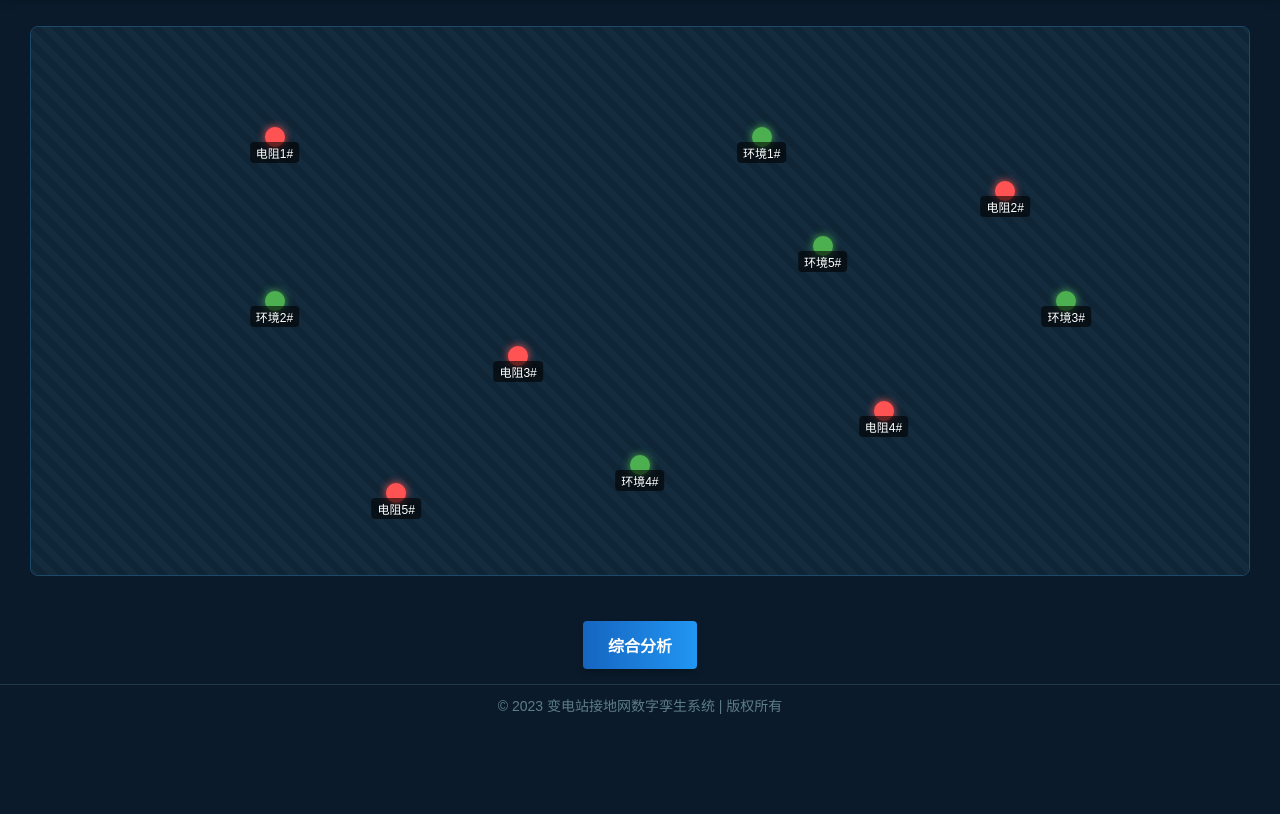
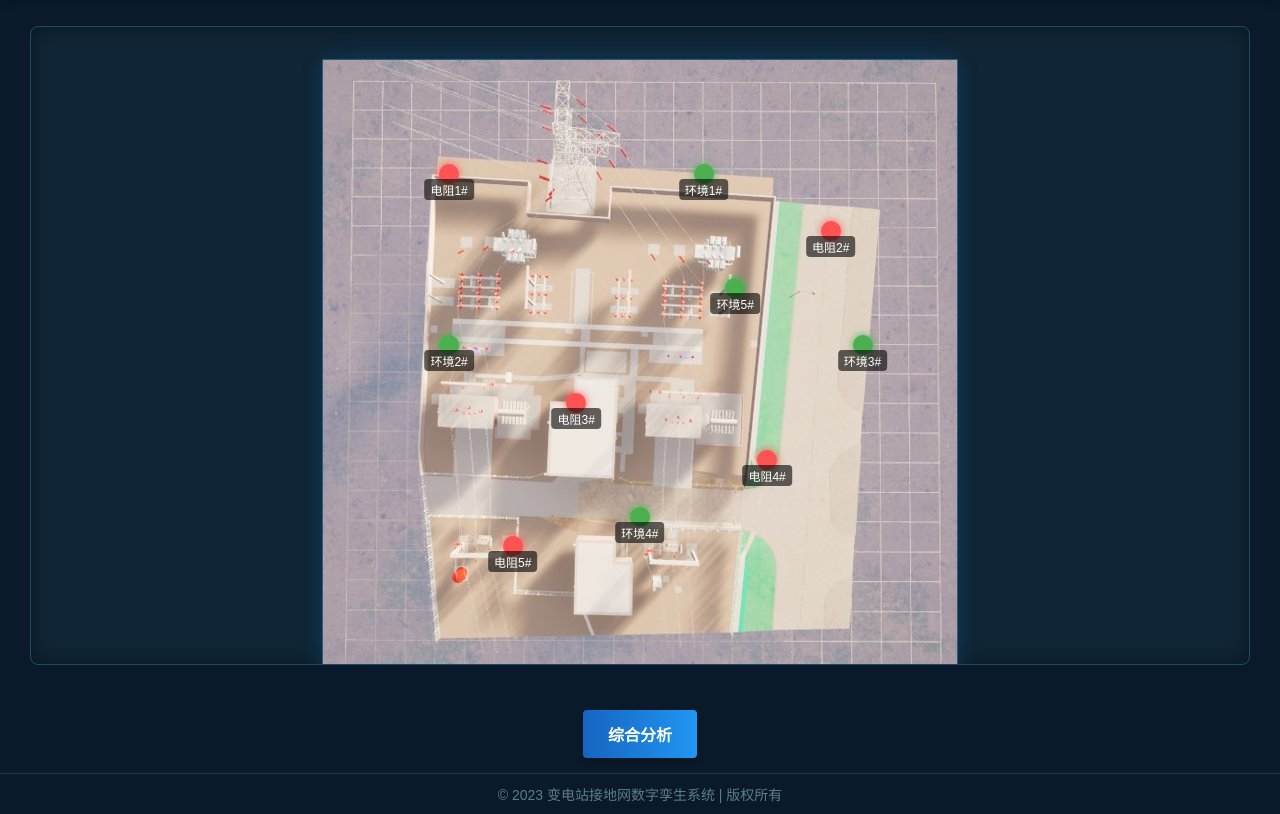
Before and after one commit to LAILI-civil/Substation_Grounding_grid_sys, a plain HTML site: page index.html in a window 1280 px wide. Shown: the part 75-889 px from the top of the page. Before the commit the page ends 800 px from the top, so only its background shows below. Drawn offline with Linux system fonts and the light colour scheme.

Commit message:
Update index.html

```diff
--- a/index.html
+++ b/index.html
@@ -57,14 +57,23 @@
             position: relative;
             overflow: hidden;
             box-shadow: inset 0 0 20px rgba(0, 0, 0, 0.4);
+            display: flex;
+            justify-content: center;
+            align-items: center;
+        }
+
+        .grid-image-container {
+            position: relative;
+            max-width: 90%;
+            max-height: 90%;
         }
 
         .grid-image {
-            width: 100%;
-            height: 100%;
-            background: linear-gradient(45deg, #0f2535 25%, #132b3d 25%, #132b3d 50%, #0f2535 50%, #0f2535 75%, #132b3d 75%, #132b3d 100%);
-            background-size: 20px 20px;
-            position: relative;
+            max-width: 100%;
+            max-height: 100%;
+            display: block;
+            border: 1px solid #2e5a7a;
+            box-shadow: 0 0 20px rgba(0, 150, 250, 0.2);
         }
 
         .node {
@@ -76,6 +85,7 @@
             cursor: pointer;
             transition: all 0.3s ease;
             box-shadow: 0 0 8px currentColor;
+            z-index: 10;
         }
 
         .node:hover {
@@ -196,6 +206,13 @@
             justify-content: flex-end;
             gap: 10px;
         }
+
+        .loading {
+            color: #4fc3f7;
+            font-size: 18px;
+            text-align: center;
+            padding: 20px;
+        }
     </style>
 </head>
 <body>
@@ -206,8 +223,9 @@
 
         <div class="main-content">
             <div class="grid-map">
-                <div class="grid-image" id="gridImage">
-                    <!-- 节点将通过JS动态添加 -->
+                <div class="grid-image-container" id="gridContainer">
+                    <div class="loading">加载接地网图片中...</div>
+                    <!-- 图片将通过JS动态加载 -->
                 </div>
             </div>
         </div>
@@ -240,7 +258,7 @@
 
     <script>
         document.addEventListener('DOMContentLoaded', function() {
-            const gridImage = document.getElementById('gridImage');
+            const gridContainer = document.getElementById('gridContainer');
             const analysisBtn = document.getElementById('analysisBtn');
             const modal = document.getElementById('pageModal');
             const modalTitle = document.getElementById('modalTitle');
@@ -251,7 +269,32 @@
 
             let targetURL = '';
 
-            // 创建10个节点（5个电阻检测，5个环境监测）
+            // 创建并加载接地网图片
+            const gridImage = new Image();
+            gridImage.onload = function() {
+                gridContainer.innerHTML = ''; // 清除加载提示
+                const imgElement = document.createElement('img');
+                imgElement.src = 'GroundingGrid.jpg';
+                imgElement.className = 'grid-image';
+                imgElement.alt = '接地网俯视图';
+                gridContainer.appendChild(imgElement);
+
+                // 图片加载完成后添加节点
+                addNodesToImage(gridContainer);
+            };
+
+            gridImage.onerror = function() {
+                gridContainer.innerHTML = '<div class="loading">图片加载失败，请检查GroundingGrid.jpg是否存在</div>';
+                // 即使图片加载失败，也添加节点到容器
+                addNodesToImage(gridContainer);
+            };
+
+            // 开始加载图片
+            gridImage.src = 'GroundingGrid.jpg';
+
+            // 添加节点到图片容器
+            function addNodesToImage(container) {
+                // 定义节点位置（相对于图片容器的百分比）
                 const nodePositions = [
                     {x: 20, y: 20, type: 'resistance', id: 1},
                     {x: 80, y: 30, type: 'resistance', id: 2},
@@ -295,8 +338,9 @@
                         }
                     });
 
-                gridImage.appendChild(node);
+                    container.appendChild(node);
                 });
+            }
 
             // 综合分析按钮点击事件
             analysisBtn.addEventListener('click', function() {
```
Lines whose indentation alone changed are shown as unchanged.
